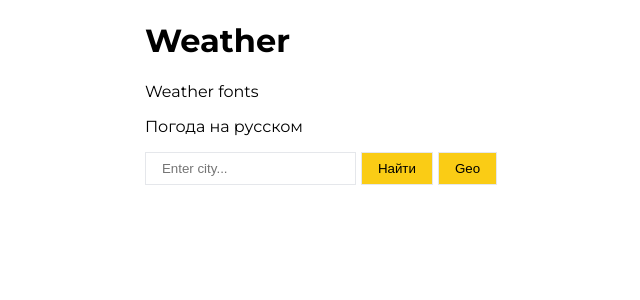
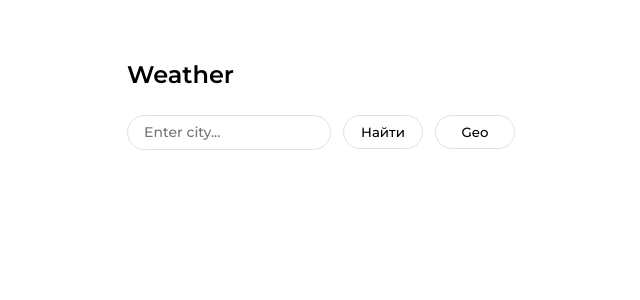
Before and after one commit to detperson/module28_homework_weather_app, a React (Create React App) app: page / in a window 1280 px wide. Shown: the top 300 px of the page, without its empty margins (319-959 px from the left). Built offline with nearby package versions, Linux system fonts and the light colour scheme.

Commit message:
added geolocation weather, fixed bugs, changed readme file

```diff
--- a/src/App.css
+++ b/src/App.css
@@ -20,3 +20,10 @@ body {
     width: fit-content;
     margin: 0 auto;
 }
+
+.header__logo {
+    font-size: 24px;
+    line-height: 29px;
+    font-weight: 600;
+    margin: 60px 0 26px 0;
+}
--- a/src/App.jsx
+++ b/src/App.jsx
@@ -27,9 +27,7 @@ function App() {
         <div className="wrapper">
             <div className="_container">
                 <div className="main-input">
-                    <h1>Weather</h1>
-                    <p>Weather fonts</p>
-                    <p>Погода на русском</p>
+                    <div className='header__logo'>Weather</div>
                     <InputForm onFetchToday={createWeatherArr} onFetch5Days={createWeather5Arr} weatherTime={weatherTime} />
                     {todayOr5Days && <ForecastNav weatherTime={weatherTime} todayOr5Days={todayOr5Days} />}
                 </div>
--- a/src/Components/Days/Day.module.css
+++ b/src/Components/Day/Day.module.css
@@ -1,8 +1,8 @@
 .daybox {
     border: 1px solid #d0cfcf;
-    border-radius: 5%;
-    width: 140px;
-    padding: 8px 10px;
+    border-radius: 20px;
+    width: 130px;
+    padding: 10px 12px;
 }
 
 .daybox svg {
--- a/src/Components/ForecastNav/ForecastNav.jsx
+++ b/src/Components/ForecastNav/ForecastNav.jsx
@@ -1,4 +1,4 @@
-import React, {useState} from 'react'
+import React from 'react'
 import s from "./ForecastNav.module.css";
 
 export function ForecastNav({ weatherTime, todayOr5Days }) {
--- a/src/Components/ForecastNav/ForecastNav.module.css
+++ b/src/Components/ForecastNav/ForecastNav.module.css
@@ -1,16 +1,23 @@
 .nav_days {
     display: flex;
+    margin: 12px 0 28px 0;
+    padding-left: 16px;
 }
 
 .active {
-    color: green;
+    color: #049EE8;
+    font-weight: 500;
 }
 
 .today {
-    margin-right: 15px;
+    font-size: 16px;
+    line-height: 20px;
+    margin-right: 36px;
     cursor: pointer;
 }
 
 .days5 {
+    font-size: 16px;
+    line-height: 20px;
     cursor: pointer;
 }
--- a/src/Components/InputForm/InputForm.jsx
+++ b/src/Components/InputForm/InputForm.jsx
@@ -8,48 +8,48 @@ export function InputForm({ onFetchToday, onFetch5Days, weatherTime }) {
     const [geoFetch, setGeoFetch] = useState(false)
     const [disabledBtns, setDisabledBtns] = useState(false)
 
-    const submitHandler = (event) => {
+    const submitHandler = async (event) => {
         event.preventDefault()
         setError('')
         //Отключаем кнопки, что бы небыло лишних запросов, пока сервер отвечает
         setDisabledBtns(true)
 
-        console.log('geoFetch', geoFetch)
         if (value.trim().length === 0 && !geoFetch) {
             setError('Пожалуйста введите город.')
             setDisabledBtns(false)
             return
         }
 
-        fetch(urlToday + params.toString())
-            .then(result =>  result.json())
-            .then(json => {
+        try {
+            await fetchWeatherToday()
+            await fetchWeather5Days()
+            setDisabledBtns(false)
+        } catch (error) {
+            console.log('Error:', error.message)
+            setDisabledBtns(false)
+        }
+
+        setGeoFetch(false)
+    }
+
+    const fetchWeatherToday = async () => {
+        const response = await fetch(urlToday + params.toString())
+        const json = await response.json()
         if (json.cod === 200) {
             onFetchToday([json])
             weatherTime('today')
         } else {
             setError(json.message)
         }
-                setDisabledBtns(false)
-                // console.log('json ответ fetch', json)
-            })
-            .catch(error => {
-                setDisabledBtns(false)
-                console.log('Error 1 day: ', error.message)
-            })
+    }
 
-        //Запрос погоды на 5 дней
-        // params.set('cnt', '32')
-        fetch(url5Days + params.toString())
-            .then(result => result.json())
-            .then(json => {
+    const fetchWeather5Days = async () => {
+        params.set('cnt', '36')
+        const response = await fetch(url5Days + params.toString())
+        const json = await response.json()
         if (json.cod === '200') {
             onFetch5Days(json.list)
         }
-                console.log('json ответ fetch', json)
-            })
-            .catch(error => console.log('Error 5 days: ', error.message))
-        setGeoFetch(false)
     }
 
     const changeHandler = (event) => {
@@ -59,7 +59,6 @@ export function InputForm({ onFetchToday, onFetch5Days, weatherTime }) {
     let urlToday = `https://api.openweathermap.org/data/2.5/weather?`
     let url5Days = `https://api.openweathermap.org/data/2.5/forecast?`
     let params = new URLSearchParams({
-        // q : 'Novorossiysk',
         units : 'metric',
         lang : 'ru',
         appid : '96228b37a7e096d3ec11c1d275c4d2a1'
@@ -74,17 +73,25 @@ export function InputForm({ onFetchToday, onFetch5Days, weatherTime }) {
         if (!navigator.geolocation) {
             setError('Ваш браузер не поддерживает геолокацию...')
         } else {
-            navigator.geolocation.getCurrentPosition((position) => {
-                console.log('pos', position)
-                params.set('lat', (Math.round(position.coords.latitude * 100)/100).toString())
-                params.set('lon', (Math.round(position.coords.longitude * 100)/100).toString())
+            navigator.geolocation.getCurrentPosition(
+                (position) => {
+                    params.set(
+                        'lat',
+                        (Math.round(position.coords.latitude * 100)/100).toString()
+                    )
+                    params.set(
+                        'lon',
+                        (Math.round(position.coords.longitude * 100)/100).toString()
+                    )
+                    fetchWeatherToday()
+                    fetchWeather5Days()
                 },
                 (error) => {
                     setError(error.message)
-            })
+                }
+            )
         }
     }
-
 
     return (
         <form onSubmit={submitHandler}>
@@ -104,7 +111,7 @@ export function InputForm({ onFetchToday, onFetch5Days, weatherTime }) {
                 Найти
             </button>
             <button
-                type='submit'
+                type='button'
                 className={style.geo_btn}
                 onClick={clickGeo}
                 disabled={disabledBtns}
--- a/src/Components/InputForm/InputForm.module.css
+++ b/src/Components/InputForm/InputForm.module.css
@@ -1,37 +1,59 @@
 
 .input_form {
+    font-family: Montserrat, sans-serif;
+    font-size: 14px;
+    line-height: 17px;
+    font-weight: 500;
+    color: #707070;
+    border: 1px solid #e1e1e1;
+    border-radius: 20px;
     padding: 0.5rem 1rem 0.5rem 1rem;
-    outline-width: 0px;
-    border: 1px solid #e5e7eb;
+    min-width: 148px;
+    /*transition: border-color 0.15s ease-in-out;*/
+}
+
+.input_form:focus {
+    border-color: #049EE8;
+    outline: 0;
+    color: #000000;
 }
 
 .send_btn {
+    font-family: inherit;
+    font-weight: 500;
     padding: 0.5rem 1rem 0.5rem 1rem;
-    margin-left: 5px;
-    background-color: rgb(250 204 21);
-    border: 1px solid #e5e7eb;
+    margin-left: 12px;
+    background-color: #fff;
+    border: 1px solid #e1e1e1;
+    border-radius: 20px;
+    width: 80px;
+    cursor: pointer;
+}
+
+.send_btn:hover {
+    border-color: #049ee8;
+}
+
+.send_btn:active {
+    background-color: rgba(4, 158, 232, 0.6);
 }
 
 .geo_btn {
+    font-family: inherit;
+    font-weight: 500;
     padding: 0.5rem 1rem 0.5rem 1rem;
-    margin-left: 5px;
-    background-color: rgb(250 204 21);
-    border: 1px solid #e5e7eb;
-}
-
-.nav_days {
-    display: flex;
-}
-
-.active {
-    color: green;
-}
-
-.today {
-    margin-right: 15px;
+    margin-left: 12px;
+    background-color: #fff;
+    border: 1px solid #e1e1e1;
+    border-radius: 20px;
+    width: 80px;
     cursor: pointer;
 }
 
-.days5 {
-    cursor: pointer;
+.geo_btn:hover {
+    border-color: #049ee8;
 }
+
+.geo_btn:active {
+    background-color: rgba(4, 158, 232, 0.6);
+}
--- a/src/Components/WeatherDays/WeatherDays.jsx
+++ b/src/Components/WeatherDays/WeatherDays.jsx
@@ -1,12 +1,8 @@
 import React from 'react'
 import s from './WeatherDays.module.css'
-import {Day} from "../Days/Day";
+import {Day} from "../Day/Day";
 
 export function WeatherDays({ weather, weather5Days }) {
-
-    console.log('weather5Days', weather5Days)
-    console.log('weather', weather)
-
     return (
         <div className={s.days}>
             <Day
--- a/src/Components/WeatherDays/WeatherDays.module.css
+++ b/src/Components/WeatherDays/WeatherDays.module.css
@@ -2,5 +2,4 @@
     display: flex;
     flex-wrap: wrap;
     justify-content: center;
-    margin-top: 20px;
 }
--- a/src/Components/WeatherToday/WeatherToday.jsx
+++ b/src/Components/WeatherToday/WeatherToday.jsx
@@ -3,8 +3,6 @@ import s from './WeatherToday.module.css'
 import {WeatherParameter} from "../WeatherParametr/WeatherParameter";
 
 export function WeatherToday({ weather }) {
-
-    console.log('weather from WeatherToday', weather)
 
     function dayConvert(unix_timestamp) {
         let a = new Date(unix_timestamp * 1000)
--- a/src/Components/WeatherToday/WeatherToday.module.css
+++ b/src/Components/WeatherToday/WeatherToday.module.css
@@ -32,7 +32,7 @@
 }
 
 .city {
-    font-size: 8px;
+    font-size: 10px;
 }
 
 .weather_body {
```
Also changed, not shown: src/Components/Day/Day.jsx (renamed from src/Components/Days/Day.jsx), 1 other file (tests, documents, lock files or other folders). Lines whose indentation alone changed are shown as unchanged.
